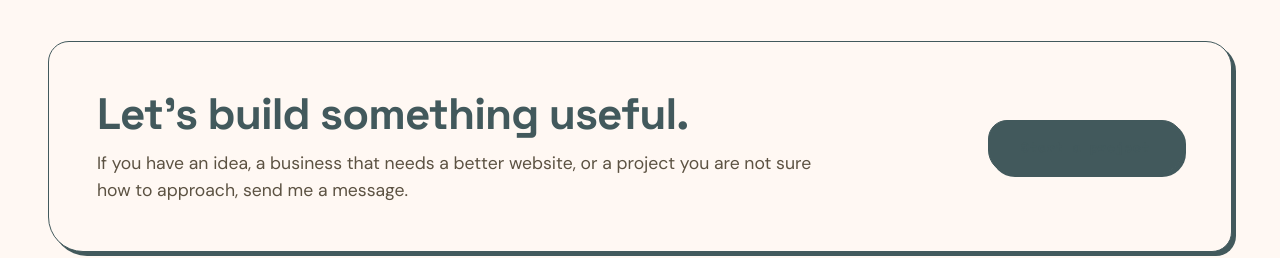
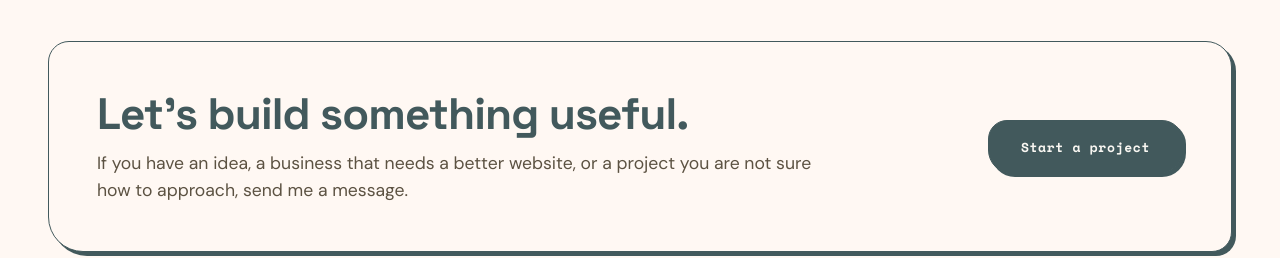
Before and after one commit to GhostBat101/portfolio, a React (Vite) app: page / in a window 1280 px wide. Shown: the part 6440-6698 px from the top of the page. Built offline with nearby package versions, Linux system fonts and the light colour scheme.

Commit message:
fix(contact): use valid --color-paper-light token for CTA button text

```diff
--- a/src/components/sections/ContactSection.module.css
+++ b/src/components/sections/ContactSection.module.css
@@ -58,7 +58,7 @@
   background-color: var(--color-primary);
   border: var(--border-ink);
   box-shadow: var(--shadow-stamped);
-  color: var(--color-paper);
+  color: var(--color-paper-light);
   display: inline-flex;
   flex-shrink: 0;
   font-family: 'Space Mono', monospace;
```
